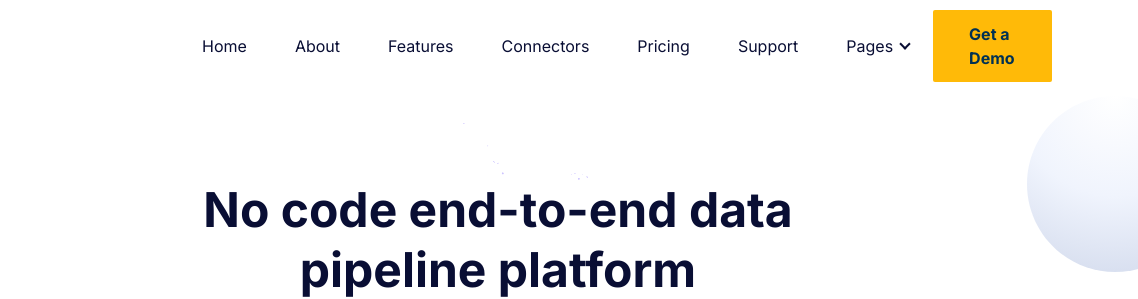
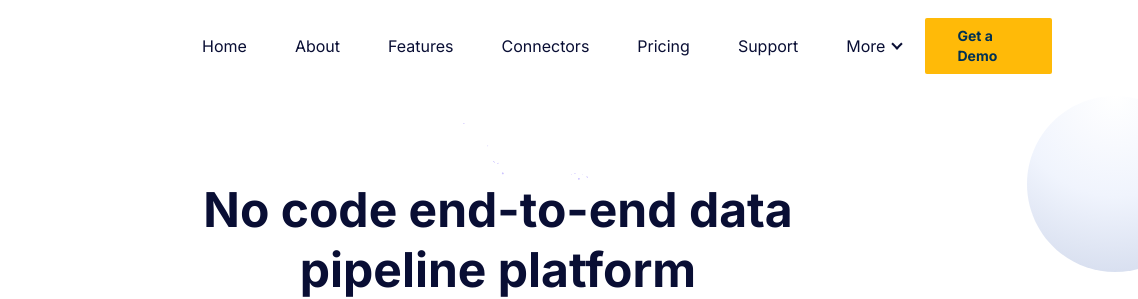
Before and after one commit to prodktive/prodktive, a plain HTML site: page index.html in a window 1280 px wide. Shown: the top 299 px of the page, 142-1280 px from the left. Drawn offline with Linux system fonts and the light colour scheme; a script that the page names is missing.

Commit message:
refactoring

```diff
--- a/index.html
+++ b/index.html
@@ -122,7 +122,7 @@
                       href="javascript:void(0)"
                       class="text-base text-black group-hover:text-primary py-2 lg:py-6 lg:inline-flex lg:pl-0 lg:pr-4 flex mx-8 lg:mr-0 lg:ml-8 xl:ml-12 relative after:absolute after:w-2 after:h-2 after:border-b-2 after:border-r-2 after:border-current after:rotate-45 lg:after:right-0 after:right-1 after:top-1/2 after:translate-y-[-50%] after:mt-[-2px]"
                     >
-                      Pages
+                      More
                     </a>
                     <div
                       class="submenu hidden relative lg:absolute w-[250px] top-full lg:top-[110%] left-0 rounded-sm lg:shadow-lg p-4 lg:block lg:opacity-0 lg:invisible group-hover:opacity-100 lg:group-hover:visible lg:group-hover:top-full bg-white transition-[top] duration-300"
@@ -148,7 +148,7 @@
             <div class="sm:flex justify-end pr-16 lg:pr-0">
               <a
                 href="#contact"
-                class="text-base font-bold py-3 px-8 md:px-9 lg:px-8 xl:px-9 hover:shadow-signUp rounded-sm transition ease-in-out duration-300 demo-button"
+                class="text-sm md:text-base lg:text-lg font-bold py-2 px-4 md:px-6 lg:px-8 hover:shadow-signUp rounded-sm transition ease-in-out duration-300 demo-button"
               >
                 Get a Demo
               </a>
```
Also changed, not shown: style.css.
